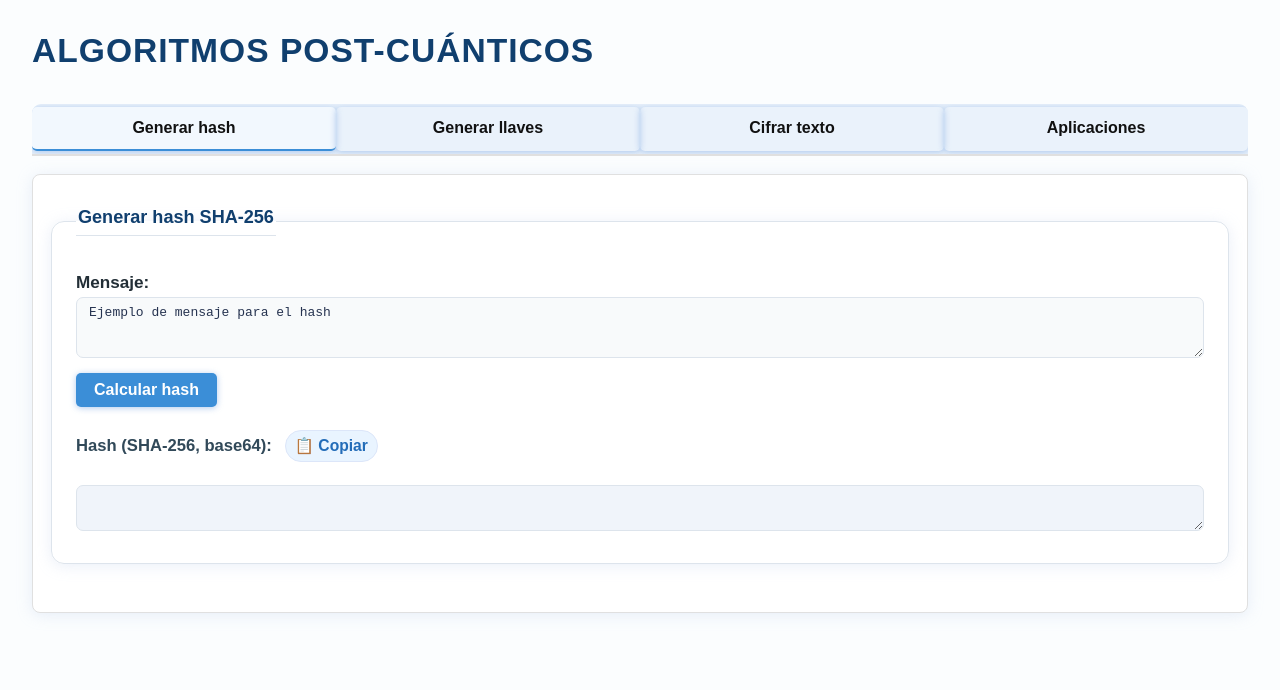
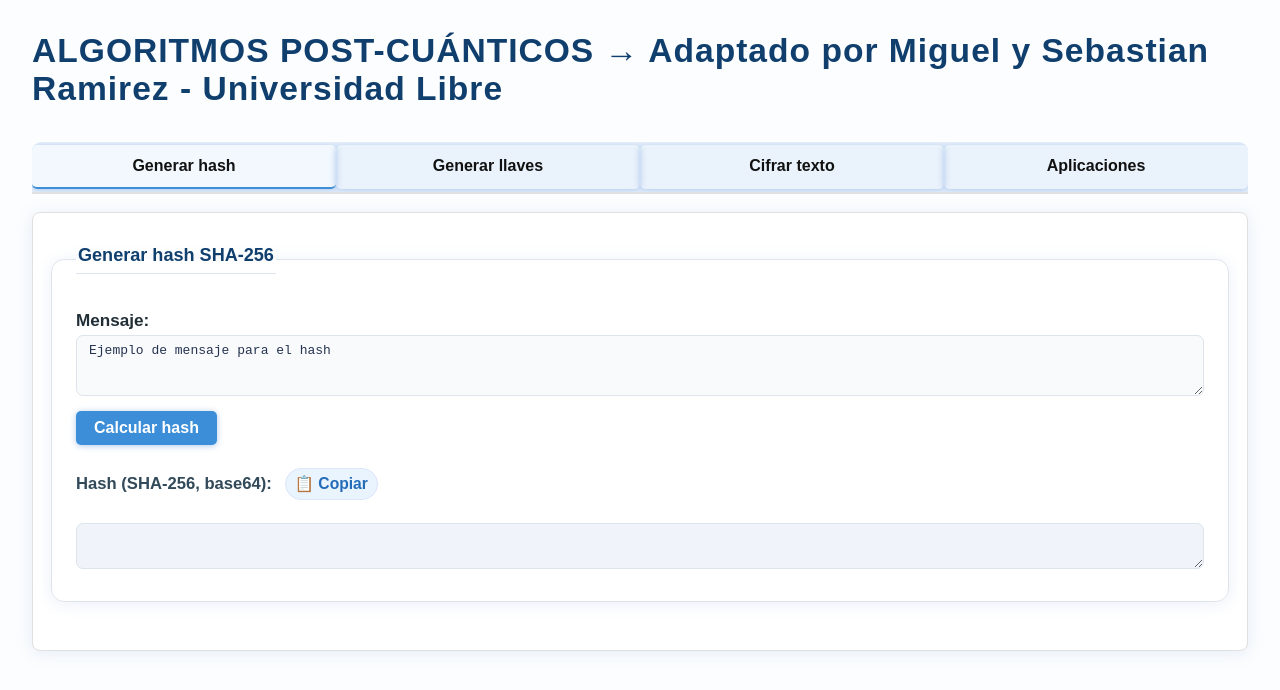
Before and after one commit to SebastianRamirezMorales/Criptografia-postq, a plain HTML site: page index.html in a window 1280 px wide. Drawn offline with Linux system fonts and the light colour scheme.

Commit message:
Update index.html

```diff
--- a/index.html
+++ b/index.html
@@ -86,7 +86,7 @@
     </script>
 
     <body>
-    <h1>ALGORITMOS POST-CUÁNTICOS</h1>
+    <h1>ALGORITMOS POST-CUÁNTICOS → Adaptado por Miguel y Sebastian Ramirez - Universidad Libre</h1>
     <nav class="nav-tabs">
 
 
```
